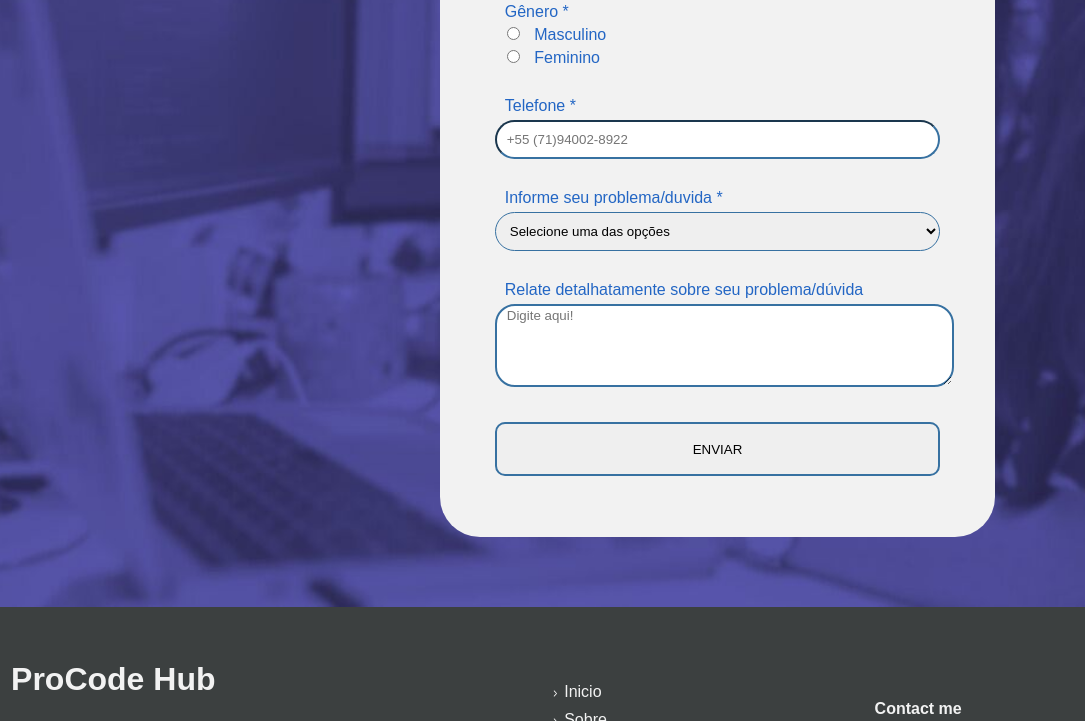
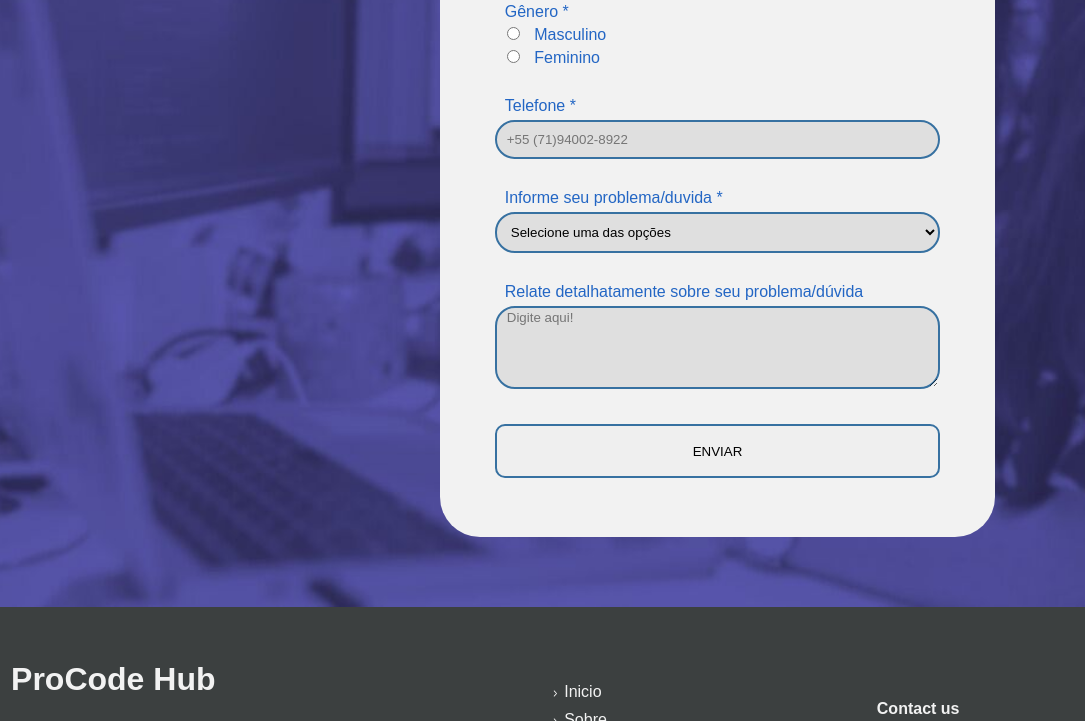
Before and after one commit to Kevinlorrlr/site-ProCode_Hub, a plain HTML site: page index.html in a window 1280 px wide. Shown: the part 2880-3601 px from the top of the page, 195-1280 px from the left. Drawn offline with Linux system fonts and the light colour scheme.

Commit message:
Reparação de erros no css, e leves alterações nos elementos html

```diff
--- a/index.html
+++ b/index.html
@@ -184,7 +184,7 @@
                     <div class="caixa_info">
 
                         <label for="sobre">Relate detalhatamente sobre seu problema/dúvida</label>
-                        <textarea name="sobre" id="sobre" cols="20" rows="5" placeholder="Digite aqui!" style="padding-right: 0px;padding-left: 10px; border: 2px #3771A1 solid; border-radius: 20px;"></textarea>
+                        <textarea name="sobre" id="area-texto" cols="20" rows="5" placeholder="Digite aqui!" style="padding-right: 0px;padding-left: 10px; border: 2px #3771A1 solid; border-radius: 20px;"></textarea>
                     </div>
 
                     <button  type="submit" id="botao_form">ENVIAR</button>
@@ -216,7 +216,7 @@
         </div>
         <div id="contact">
 
-            <div><strong class="titulo">Contact me</strong></div>
+            <div><strong class="titulo">Contact us</strong></div>
 
             <div id="redes">
                 <a href="https://github.com/Kevinlorrlr" target="_blank"><img src="./img/github.svg" alt="github"></a>
--- a/style.css
+++ b/style.css
@@ -346,6 +346,8 @@ background-color: rgba(208, 207, 207, 0.667);
 
 }
 
+
+
 #caixa_form{
     width: 90%;
     display: flex;
@@ -375,6 +377,8 @@ background-color: rgba(208, 207, 207, 0.667);
 .caixa_texto{
     padding: 10px;
     border-radius: 20px;
+    border: 2px solid #3771A1;
+    background-color: #dfdfdf;
 }
 
 .genero{
@@ -388,13 +392,17 @@ background-color: rgba(208, 207, 207, 0.667);
     border-radius: 10px;
 }
 
+#area-texto{
+    background-color: #dfdfdf;
+}
+
 #botao_form{
     margin-top: 5px;
+    cursor: pointer;
 }
 
 #botao_form:hover {
-    transition: 2s;
-    background-color: #e3e3e3;
+    background-color: #dbdbdb;
 }
 
 
```
